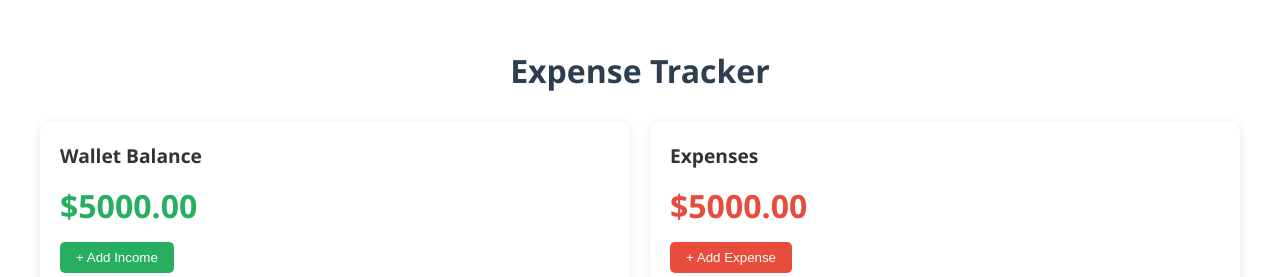
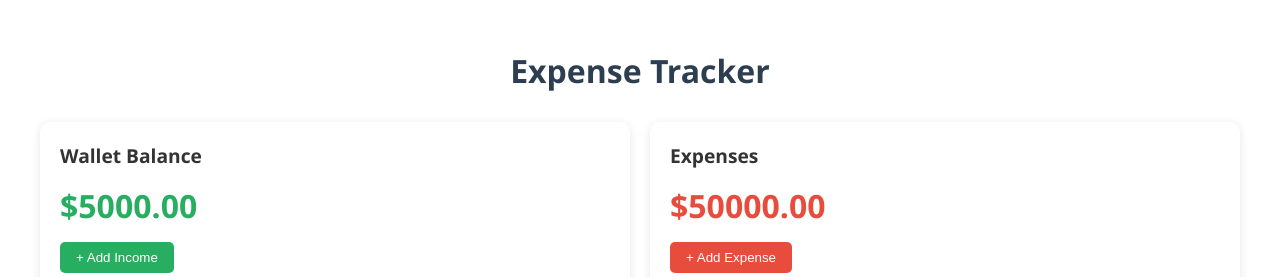
Before and after one commit to alenachankunju/xExpense, a React (Vite) app: page / in a window 1280 px wide. Shown: the top 277 px of the page. Built offline with nearby package versions, Linux system fonts and the light colour scheme.

Commit message:
min expeses updated

```diff
--- a/src/App.jsx
+++ b/src/App.jsx
@@ -16,7 +16,7 @@ const App = () => {
 
   const [totalExpenses, setTotalExpenses] = useState(() => {
     const savedTotalExpenses = localStorage.getItem("expenses");
-    return savedTotalExpenses ? parseFloat(savedTotalExpenses) : 5000;
+    return savedTotalExpenses ? parseFloat(savedTotalExpenses) : 50000;
   });
   const [transactions, setTransactions] = useState(() => {
     const savedTransactions = localStorage.getItem("");
```
